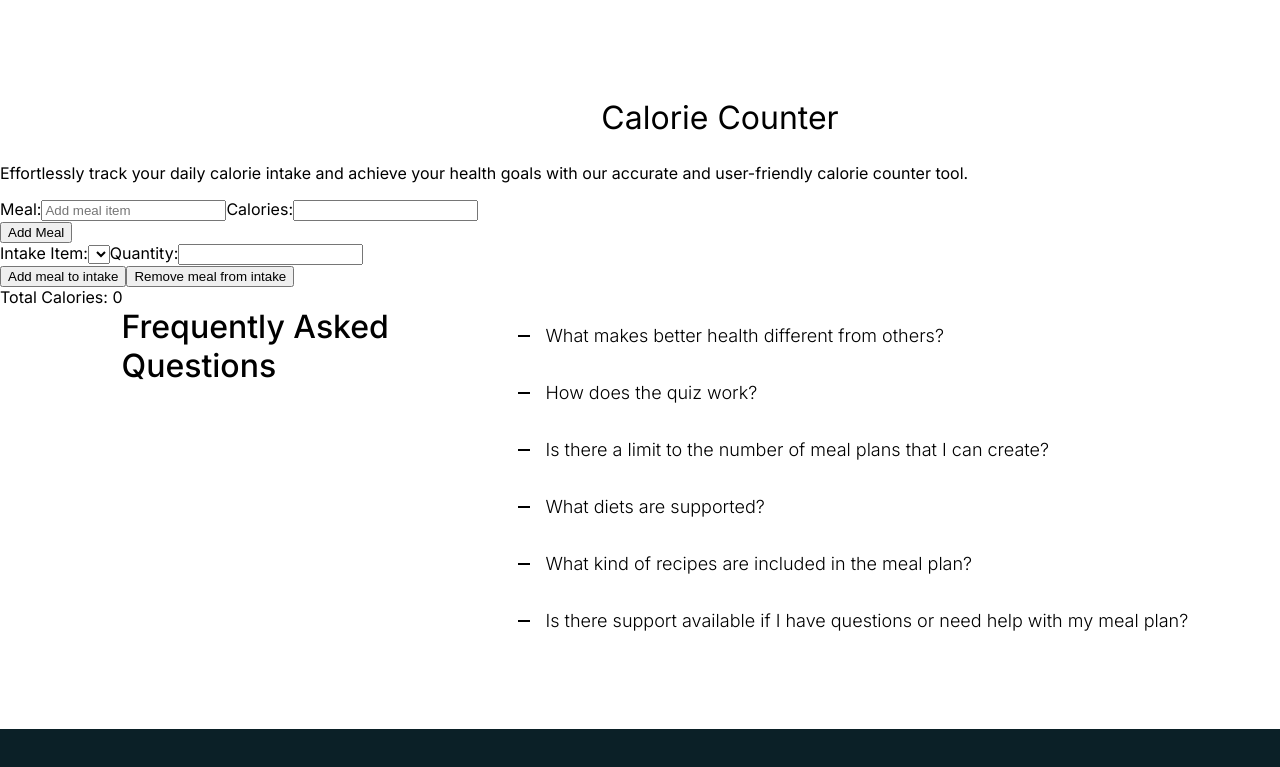
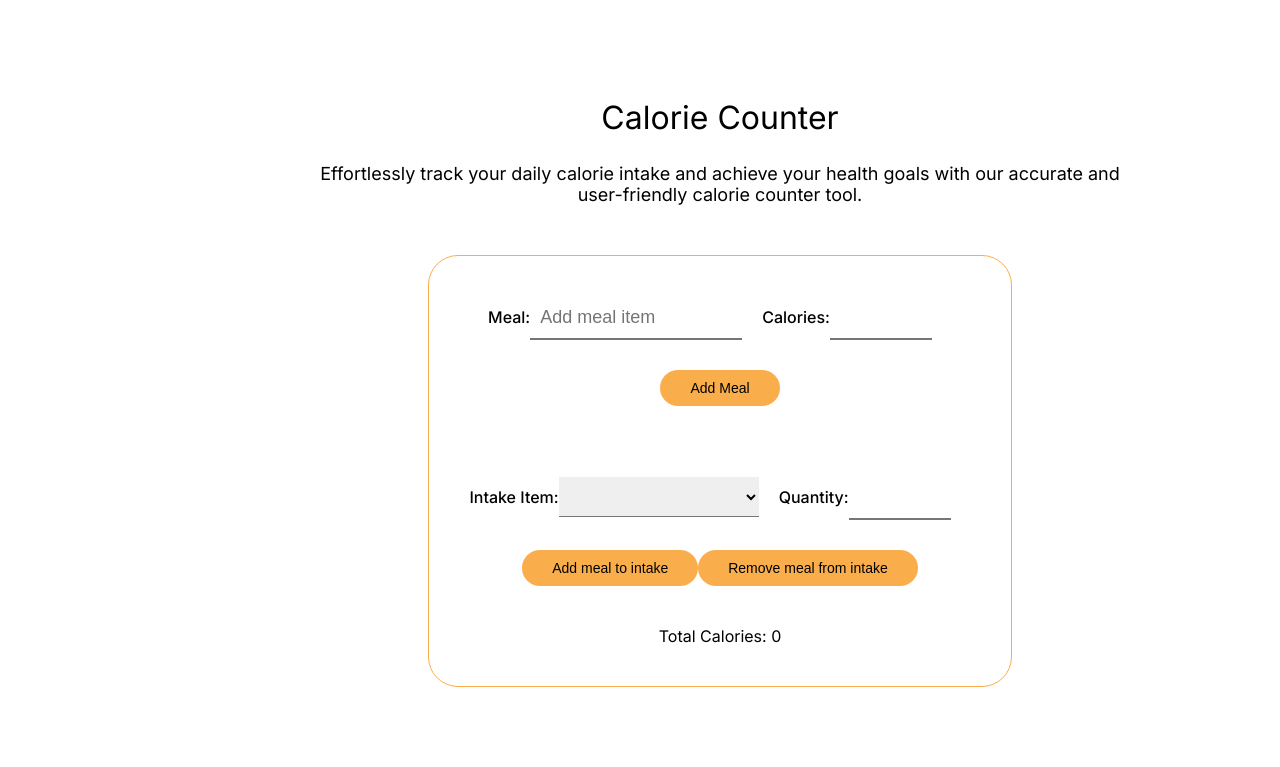
Before and after one commit to soniakhan7/project-site, a React (Create React App) app in the folder client/: page / in a window 1280 px wide. Shown: the part 3753-4520 px from the top of the page. Built offline with nearby package versions, Linux system fonts and the light colour scheme.

Commit message:
Update home-main.css

```diff
--- a/client/src/home-main.css
+++ b/client/src/home-main.css
@@ -400,7 +400,7 @@ h2 {
     display: flex;
     justify-content: center;
     align-items: flex-start;
-    padding: 0;
+    padding-top: 40px;
 }
 
 .faq-section h2 {
@@ -466,3 +466,84 @@ h2 {
 .faq-answer a:hover {
     color:#c3583b
 }
+
+.CalorieCounter {
+    text-align: center;
+    margin-bottom: 80px;
+    margin-top: 100px;
+  }
+
+  .CalorieCounter p {
+      width: 800px;
+      margin: auto;
+      font-size:  18px;
+      margin-bottom: 50px;
+  }
+
+  .calorie-calc-form {
+      border-style: solid;
+      border-color: #faae4b ;
+      border-width: 1.5px;
+      border-radius: 30px;
+      padding: 40px;
+      width: max-content;
+      margin: auto;
+  }
+
+
+  #meal-item, #calories, #intake-item, #quantity{
+      height: 40px;
+      width: 200px;
+      border-style: none;
+      border-bottom-style: solid;
+      margin-right: 20px;
+      padding-left: 10px;
+      font-size: 18px;
+  }
+
+  #quantity, #calories {
+      width: 90px;
+  }
+
+
+  label {
+      font-weight: 500;
+  }
+
+  #add-meal-item, #add-to-intake, #remove-from-intake  {
+      background-color: #faae4b;
+      border: none;
+      padding: 10px 30px;
+      border-radius: 20px;
+      cursor: pointer;
+      font-size: 14px;
+      font-weight: 500;
+      margin-top: 30px;
+  }
+
+  #add-meal-item:hover, #add-to-intake:hover, #remove-from-intake:hover {
+      background-color: #fab55b;
+
+  }
+
+  #add-meal-item:active, #add-to-intake:active, #remove-from-intake:active {
+      background-color: #fad6a8;
+
+  }
+
+  .meal-input-section {
+      margin-bottom: 70px;
+  }
+
+  .total-cal {
+      margin-top: 40px;
+  }
+
+  .total-cal p {
+      font-size: 20px;
+      font-weight: 600;
+  }
+
+  #update-menu-section {
+      margin-bottom: 80px;
+  }
```
